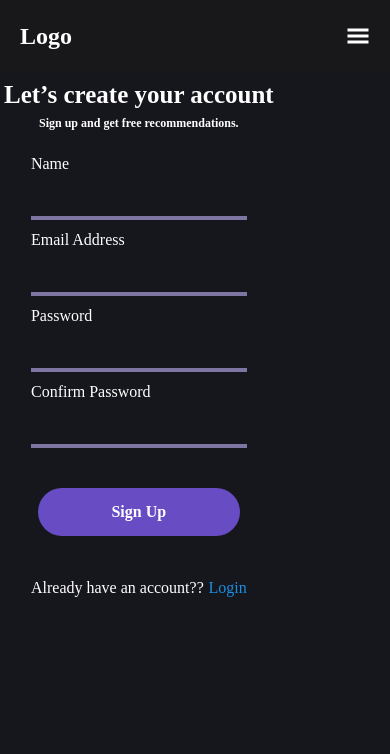
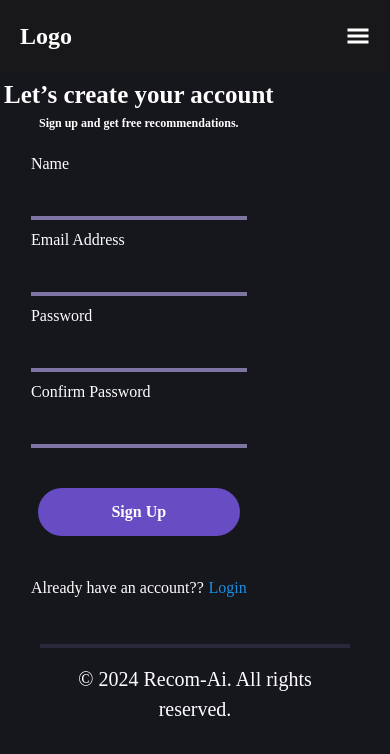
Before and after one commit to Asuboor/Multi-domain-Recommender-Systems, a React (Create React App) app in the folder frontend/: page /signup in a window 390 px wide. Shown: the top 754 px of the page. Built offline with nearby package versions, Linux system fonts and the light colour scheme; no server answers.

Commit message:
restaurant component responsive, make some changes

```diff
--- a/frontend/src/App.js
+++ b/frontend/src/App.js
@@ -1,34 +1,4 @@
-// import React from "react";
-// import { Route, Routes } from "react-router-dom";
-// import Home from "./Home";
-// import Recommenders from "./Recommenders";
-// import Faq from "./Faq";
-// import Navbar from "./Navbar";
-// import RecommendationPage from "./RecommendationPage";
-// import DummyTest from "./DummyTest";
-// import LoginPage from "./Authentication/LoginPage";
-// import Signup from "./Authentication/Signup";
 
-// function App() {
-//   return (
-//     <div className="">
-//       <Navbar />
-//       <Routes>
-//         <Route exact path="/" Component={Home} />
-//         <Route exact path="/login" Component={LoginPage} />
-//         <Route exact path="/signup" Component={Signup} />
-//         <Route path="/recommenders" Component={Recommenders} />
-//         <Route path="faq" Component={Faq} />
-//         <Route path="/recommenders/:id" Component={RecommendationPage} />
-//       </Routes>
-
-//       {/* -------------- */}
-//       {/* <DummyTest/> */}
-//     </div>
-//   );
-// }
-
-// export default App;
 
 
 import React, { useState } from "react";
@@ -40,6 +10,7 @@ import Home from "./Home";
 import Recommenders from "./Recommenders";
 import Faq from "./Faq";
 import RecommendationPage from "./RecommendationPage";
+import Footer from "./Footer";
 
 
 function App() {
@@ -79,6 +50,7 @@ function App() {
           element={token ? <Navigate to="/" /> : <Signup />}
         />
       </Routes>
+      <Footer />
     </div>
   );
 }
--- a/frontend/src/Components/RestaurantComponent.jsx
+++ b/frontend/src/Components/RestaurantComponent.jsx
@@ -8,11 +8,11 @@ function RestaurantComponent(props) {
   return (
     <>
       {props?.recommendations.map((restaurant,index)=>(
-        <div className='w-1/3  bg-[#F8F8FF] rounded-[35px] border-4 border-[#595FF0] place-content-center m-4 'key={index}>
-        <div className='text-center font-bold text-[40px] m-4'>{restaurant?.Restaurant}</div>
-        <div className=' bg-[#595FF0]   border-2 border-[#595FF0] rounded-[15px] text-[18px] font-medium text-black m-8 p-3'>
+        <div className=' w-full md:w-1/3 lg:w-1/3  bg-[#F8F8FF] rounded-[35px] border-4 border-[#595FF0] place-content-center m-1 md:m-4 lg:m-4 'key={index}>
+        <div className='text-center font-semibold text-[30px] m-4'>{restaurant?.Restaurant}</div>
+        <div className=' bg-[#F8F8FF]   border-2 border-[#595FF0] rounded-[15px] text-[18px] font-medium text-black m-2 md:m-8 lg:m-8 p-3'>
           <div className='font-semibold text-[30px] text-center mb-3'>Info</div>
-          <div className='flex '><MdOutlineRestaurant className='' />: {restaurant?.Cuisine}</div>
+          <div className='flex'><MdOutlineRestaurant className='' />: {restaurant?.Cuisine}</div>
           <div className='flex '><FaRupeeSign />: {restaurant?.Price}</div>
           <div className='flex '><FaLocationArrow />: {restaurant?.Area}, {restaurant?.City}</div>
           <div className='flex place-content-center'><FaStar className='m-1' /> <p>{restaurant?.Rating}</p></div>
--- /dev/null
+++ b/frontend/src/Footer.jsx
@@ -0,0 +1,12 @@
+import React from 'react'
+
+function Footer() {
+    const currentYear = new Date().getFullYear();
+  return (
+    <footer className='m-10 border-t-4 p-4 border-[#29293C] text-white text-[20px] text-center'>
+      <p>&copy; {currentYear} Recom-Ai. All rights reserved.</p>
+      </footer>
+  )
+}
+
+export default Footer
--- a/frontend/src/Home.jsx
+++ b/frontend/src/Home.jsx
@@ -14,7 +14,7 @@ import {useNavigate} from "react-router-dom"
 
 function Home() {
   const navigate=useNavigate()
-  const currentYear = new Date().getFullYear();
+
   return (
     <div className='font-[Amaranth]'>
       <div className='text-[#595FF0] place-content-center flex font-semibold text-[60px] mt-4'>RECOM-AI</div>
@@ -112,9 +112,7 @@ function Home() {
           </div>
         </button>
       </div>
-      <footer className='m-10 border-t-4 p-4 border-[#29293C] text-white text-[20px] text-center'>
-      <p>&copy; {currentYear} Recom-Ai. All rights reserved.</p>
-      </footer>
+
     </div>
   )
 }
--- a/frontend/src/index.css
+++ b/frontend/src/index.css
@@ -3,6 +3,11 @@
 @tailwind utilities;
 @import url('https://fonts.googleapis.com/css2?family=Changa:wght@200&family=Indie+Flower&family=Montserrat+Alternates:wght@800&family=Montserrat:wght@800&family=Pacifico&family=Poppins:wght@300&family=Raleway:ital,wght@0,100..900;1,100..900&family=Roboto:wght@100&family=Source+Code+Pro:wght@200&family=Urbanist:wght@500&display=swap');
 @import url('https://fonts.googleapis.com/css2?family=Amaranth:ital,wght@0,400;0,700;1,400;1,700&display=swap');
+
+html {
+  scroll-behavior: smooth;
+}
+
 body {
   margin: 0;
   font-family: raleway;
@@ -145,13 +150,14 @@ code {
 /* 2nd card */
 
 .card2 {
-  --background: linear-gradient(to left, #f7ba2b 0%, #ea5358 100%);
+  --background: linear-gradient(to left, #595FF0 0%, #ea5358 100%);
   /* width: 190px; */
   /* height: 254px; */
   padding: 5px;
   border-radius: 1rem;
   overflow: visible;
   background: #f7ba2b;
+  /* background:#595FF0; */
   background: var(--background);
   position: relative;
   z-index: 1;
```
